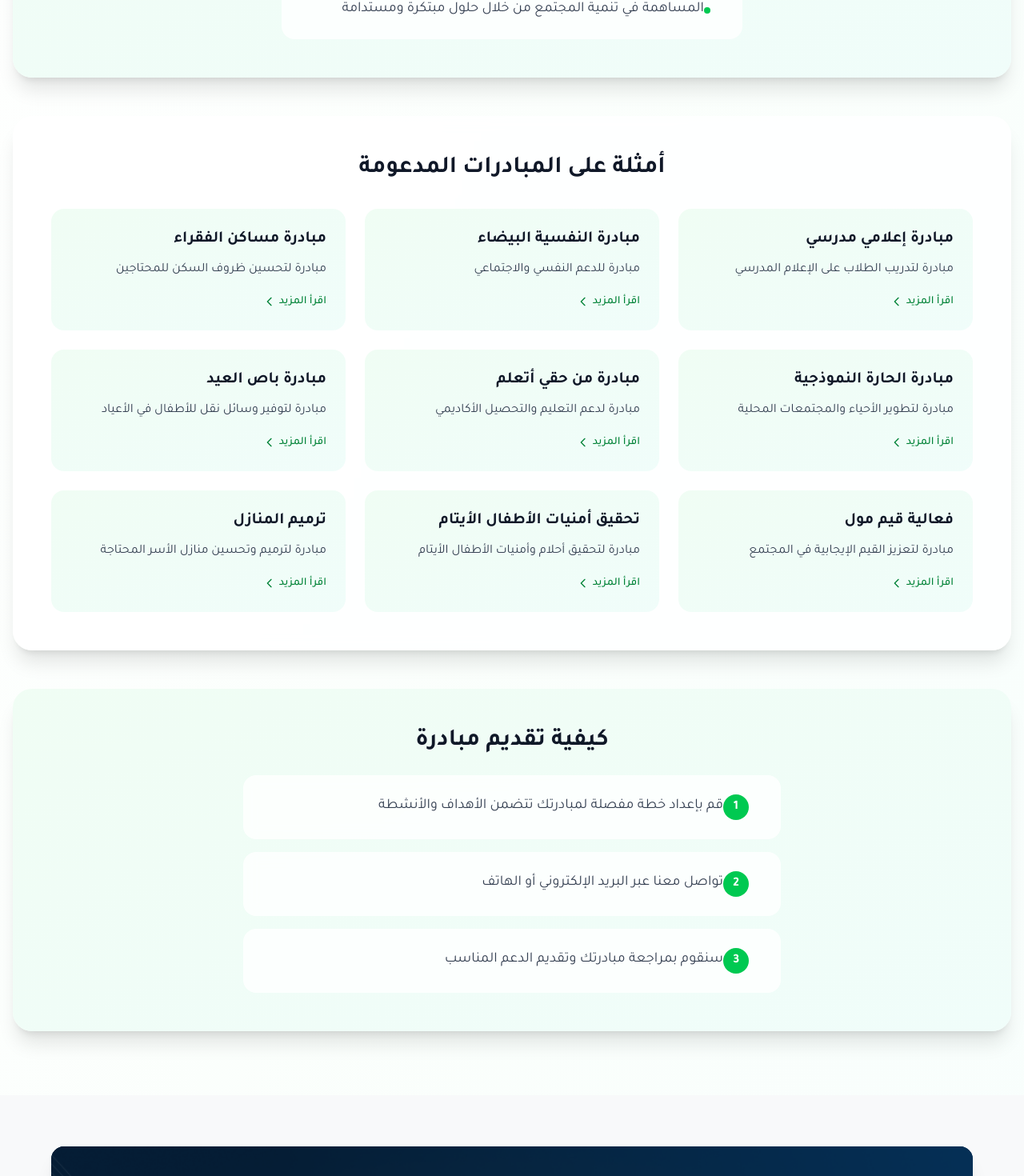
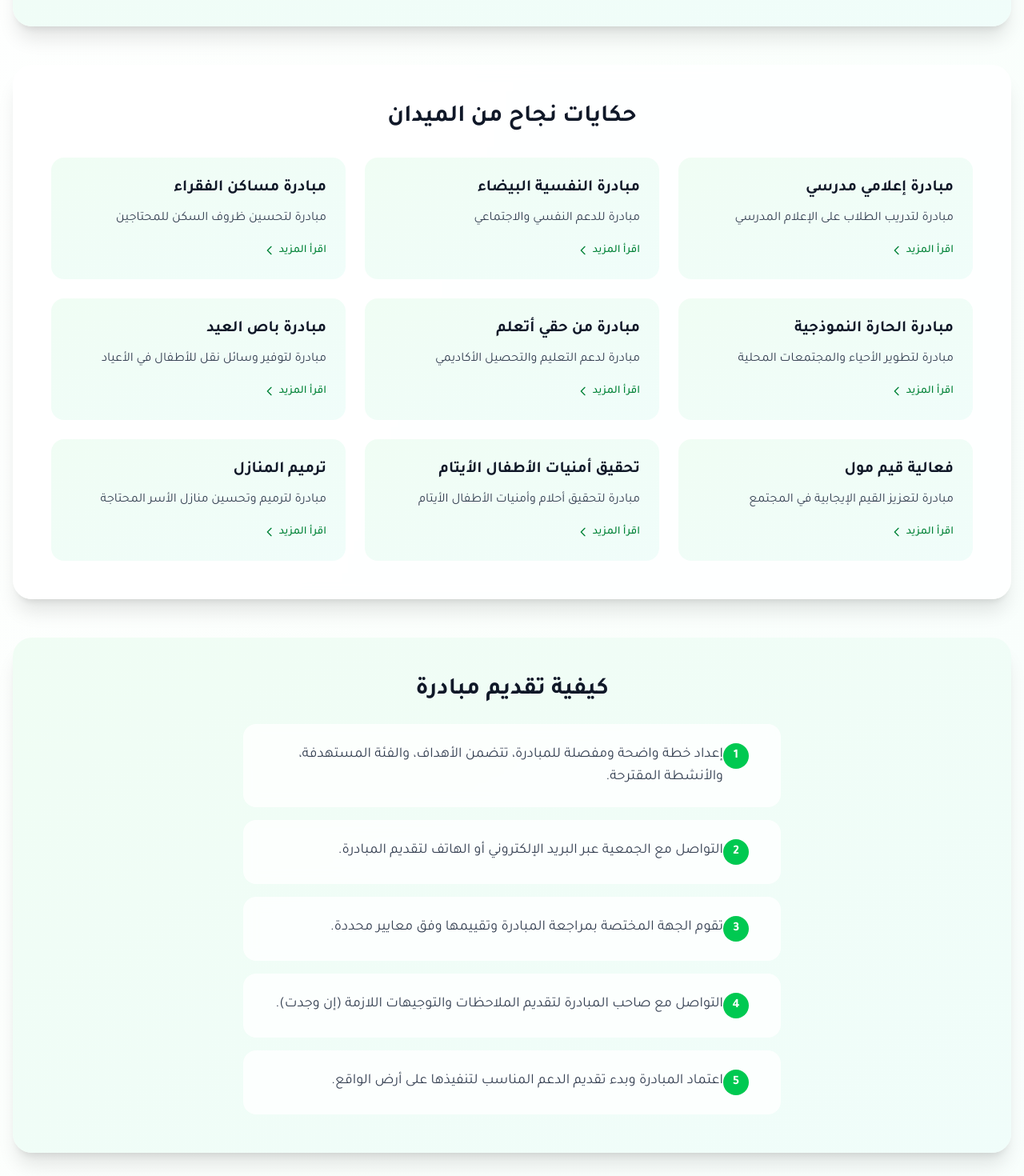
Before and after one commit to itnamaaorg-org/namaa-org, a Next.js app: page /initiatives-incubator in a window 1280 px wide. Shown: the part 1098-2568 px from the top of the page at 80% size. Built offline with nearby package versions, Linux system fonts and the light colour scheme; no server answers.

Commit message:
feat: update initiatives page content and slow partner slider

```diff
--- a/src/app/initiatives-incubator/page.js
+++ b/src/app/initiatives-incubator/page.js
@@ -15,9 +15,6 @@ const InitiativesIncubatorPage = () => {
           <h1 className="text-4xl md:text-5xl lg:text-6xl font-bold text-gray-900 text-center mb-8">
             حاضنة المبادرات
           </h1>
-          <p className="text-xl md:text-2xl text-gray-700 text-center max-w-3xl mx-auto">
-            دعم الجمعية للمبادرات والأفكار التطوعية التي تخدم المجتمع المحلي وتساعده على التنمية المستدامة
-          </p>
         </div>
       </div>
 
@@ -61,7 +58,7 @@ const InitiativesIncubatorPage = () => {
 
         {/* Initiatives Examples */}
         <div className="bg-white/80 backdrop-blur-sm rounded-3xl shadow-xl p-8 md:p-12 mb-12">
-          <h2 className="text-3xl font-bold text-gray-900 mb-8 text-center">أمثلة على المبادرات المدعومة</h2>
+          <h2 className="text-3xl font-bold text-gray-900 mb-8 text-center">حكايات نجاح من الميدان</h2>
           <div className="grid grid-cols-1 md:grid-cols-2 lg:grid-cols-3 gap-6">
             {initiatives.map((initiative) => (
               <Link
@@ -88,18 +85,18 @@ const InitiativesIncubatorPage = () => {
         <div className="bg-gradient-to-br from-green-50 to-teal-50 rounded-3xl shadow-xl p-8 md:p-12">
           <h2 className="text-3xl font-bold text-gray-900 mb-6 text-center">كيفية تقديم مبادرة</h2>
           <div className="max-w-2xl mx-auto space-y-4">
-            <div className="flex items-start space-x-4 space-x-reverse bg-white/80 backdrop-blur-sm rounded-2xl p-6">
-              <div className="flex-shrink-0 w-8 h-8 bg-green-500 text-white rounded-full flex items-center justify-center font-bold">1</div>
-              <p className="text-lg text-gray-700">قم بإعداد خطة مفصلة لمبادرتك تتضمن الأهداف والأنشطة</p>
-            </div>
-            <div className="flex items-start space-x-4 space-x-reverse bg-white/80 backdrop-blur-sm rounded-2xl p-6">
-              <div className="flex-shrink-0 w-8 h-8 bg-green-500 text-white rounded-full flex items-center justify-center font-bold">2</div>
-              <p className="text-lg text-gray-700">تواصل معنا عبر البريد الإلكتروني أو الهاتف</p>
-            </div>
-            <div className="flex items-start space-x-4 space-x-reverse bg-white/80 backdrop-blur-sm rounded-2xl p-6">
-              <div className="flex-shrink-0 w-8 h-8 bg-green-500 text-white rounded-full flex items-center justify-center font-bold">3</div>
-              <p className="text-lg text-gray-700">سنقوم بمراجعة مبادرتك وتقديم الدعم المناسب</p>
-            </div>
+            {[
+              'إعداد خطة واضحة ومفصلة للمبادرة، تتضمن الأهداف، والفئة المستهدفة، والأنشطة المقترحة.',
+              'التواصل مع الجمعية عبر البريد الإلكتروني أو الهاتف لتقديم المبادرة.',
+              'تقوم الجهة المختصة بمراجعة المبادرة وتقييمها وفق معايير محددة.',
+              'التواصل مع صاحب المبادرة لتقديم الملاحظات والتوجيهات اللازمة (إن وجدت).',
+              'اعتماد المبادرة وبدء تقديم الدعم المناسب لتنفيذها على أرض الواقع.',
+            ].map((step, i) => (
+              <div key={i} className="flex items-start space-x-4 space-x-reverse bg-white/80 backdrop-blur-sm rounded-2xl p-6">
+                <div className="flex-shrink-0 w-8 h-8 bg-green-500 text-white rounded-full flex items-center justify-center font-bold">{i + 1}</div>
+                <p className="text-lg text-gray-700">{step}</p>
+              </div>
+            ))}
           </div>
         </div>
       </div>
--- a/src/components/Partner.js
+++ b/src/components/Partner.js
@@ -6,7 +6,7 @@ import { partnerLogos } from '@/lib/images';
 
 const partners_arr = partnerLogos.map((logo, i) => ({ name: `Partner ${i + 1}`, logo }));
 const repeated = [...partners_arr, ...partners_arr, ...partners_arr];
-const DURATION_S = 40;
+const DURATION_S = 55;
 const PAUSE_MS = 3000;
 
 const Partners = () => {
```
